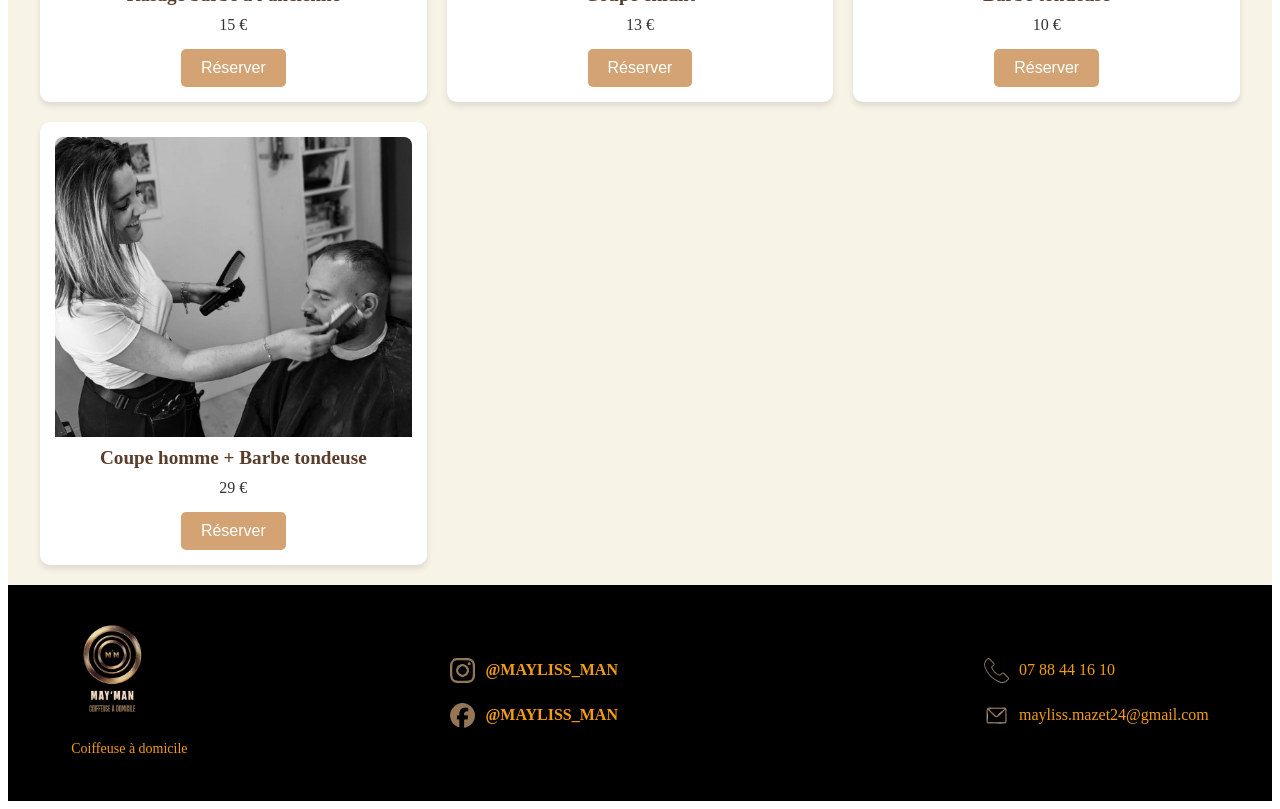
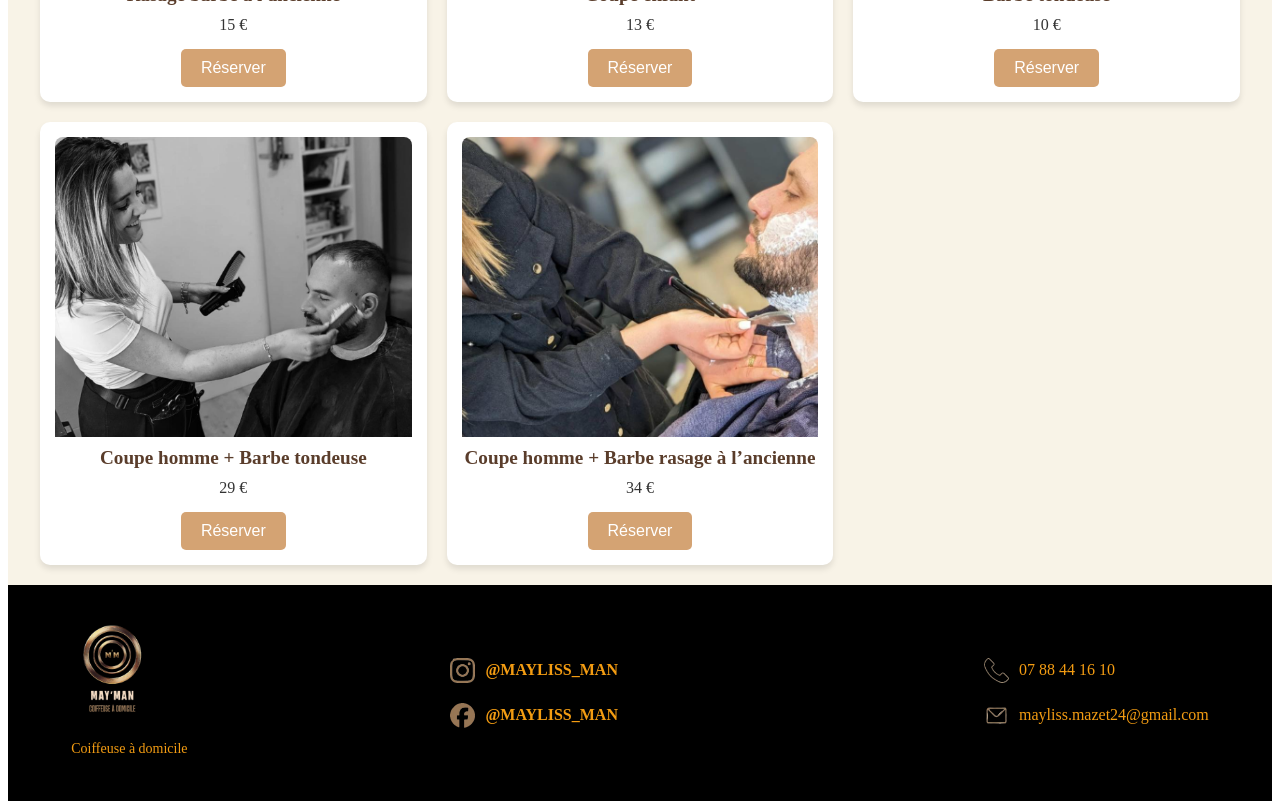
Before and after one commit to MohammedBohi/MaymanFront, a Vue app: page / in a window 1280 px wide. Shown: the part 1400-2209 px from the top of the page. Built offline with nearby package versions, Linux system fonts and the light colour scheme; what v-calendar would draw is missing.

Commit message:
erreur à resoudre ...

```diff
--- a/src/data/prestations.js
+++ b/src/data/prestations.js
@@ -6,5 +6,6 @@ export default [
     { id: 5, nom: "Coupe enfant", prix: 13, image: require("@/assets/images/CoupeEnfant.jpeg") },
     { id: 6, nom: "Barbe tondeuse", prix: 10, image: require("@/assets/images/BarbeTondeuse.jpeg") },
     { id: 7, nom: "Coupe homme + Barbe tondeuse ", prix: 29, image: require("@/assets/images/DoublePrestation.jpeg") },
+    { id: 8, nom: "Coupe homme + Barbe rasage à l’ancienne", prix: 34, image: require("@/assets/images/Derniere.jpeg") },
 
   ];
--- a/src/pages/ReservationPage.vue
+++ b/src/pages/ReservationPage.vue
@@ -108,6 +108,14 @@ onMounted(() => {
 
       switch (dayOfWeek) {
     case 1: // Lundi
+        return [
+            { nom: "Parisot", codePostal: "82160" },
+            { nom: "Caylus", codePostal: "82170" },
+            { nom: "Limogne-en-Quercy", codePostal: "46260" },
+            { nom: "Saint-Projet", codePostal: "82160" },
+            { nom: "Puylagarde", codePostal: "82160" },
+            { nom: "Villefranche-de-Rouergue", codePostal: "12200" }
+        ];
     case 2: // Mardi
         return [
             { nom: "Parisot", codePostal: "82160" },
@@ -116,24 +124,51 @@ onMounted(() => {
             { nom: "Saint-Projet", codePostal: "82160" },
             { nom: "Puylagarde", codePostal: "82160" },
             { nom: "Villefranche-de-Rouergue", codePostal: "12200" },
+            { nom: "Varaire", codePostal: "46260" }
         ];
     case 3: // Mercredi
+        return [
+            { nom: "Villefranche-de-Rouergue", codePostal: "12200" },
+            { nom: "Caylus", codePostal: "82170" },
+            { nom: "Parisot", codePostal: "82160" },
+            { nom: "Martiel", codePostal: "12200" },
+
+            { nom: "Cajarc", codePostal: "46160" },
+            { nom: "Saint-Antonin-Noble-Val", codePostal: "82140" }
+        ];
     case 4: // Jeudi
         return [
+        { nom: "Parisot", codePostal: "82160" },
             { nom: "Villefranche-de-Rouergue", codePostal: "12200" },
             { nom: "Limogne-en-Quercy", codePostal: "46260" },
             { nom: "Cajarc", codePostal: "46160" },
+            { nom: "Saint-Antonin-Noble-Val", codePostal: "82140" },
+            { nom: "Varaire", codePostal: "46260" }
         ];
     case 5: // Vendredi
+        return [
+            { nom: "Villefranche-de-Rouergue", codePostal: "12200" },
+            { nom: "Parisot", codePostal: "82160" },
+            { nom: "Caylus", codePostal: "82170" },
+            { nom: "Saint-Antonin-Noble-Val", codePostal: "82140" },
+            { nom: "Saint-Projet", codePostal: "82160" },
+            { nom: "Puylagarde", codePostal: "82160" },
+            { nom: "Martiel", codePostal: "12200" },
+            { nom: "Varaire", codePostal: "46260" }
+        ];
     case 6: // Samedi
         return [
             { nom: "Villefranche-de-Rouergue", codePostal: "12200" },
             { nom: "Parisot", codePostal: "82160" },
             { nom: "Caylus", codePostal: "82170" },
+            { nom: "Saint-Antonin-Noble-Val", codePostal: "82140" },
+            { nom: "Martiel", codePostal: "12200" },
+            { nom: "Varaire", codePostal: "46260" }
         ];
     default:
         return [];
 }
+
     };
 
     // Fonction pour récupérer les créneaux disponibles
```
Also changed, not shown: src/assets/images/Derniere.jpeg (added). Lines whose indentation alone changed are shown as unchanged.
